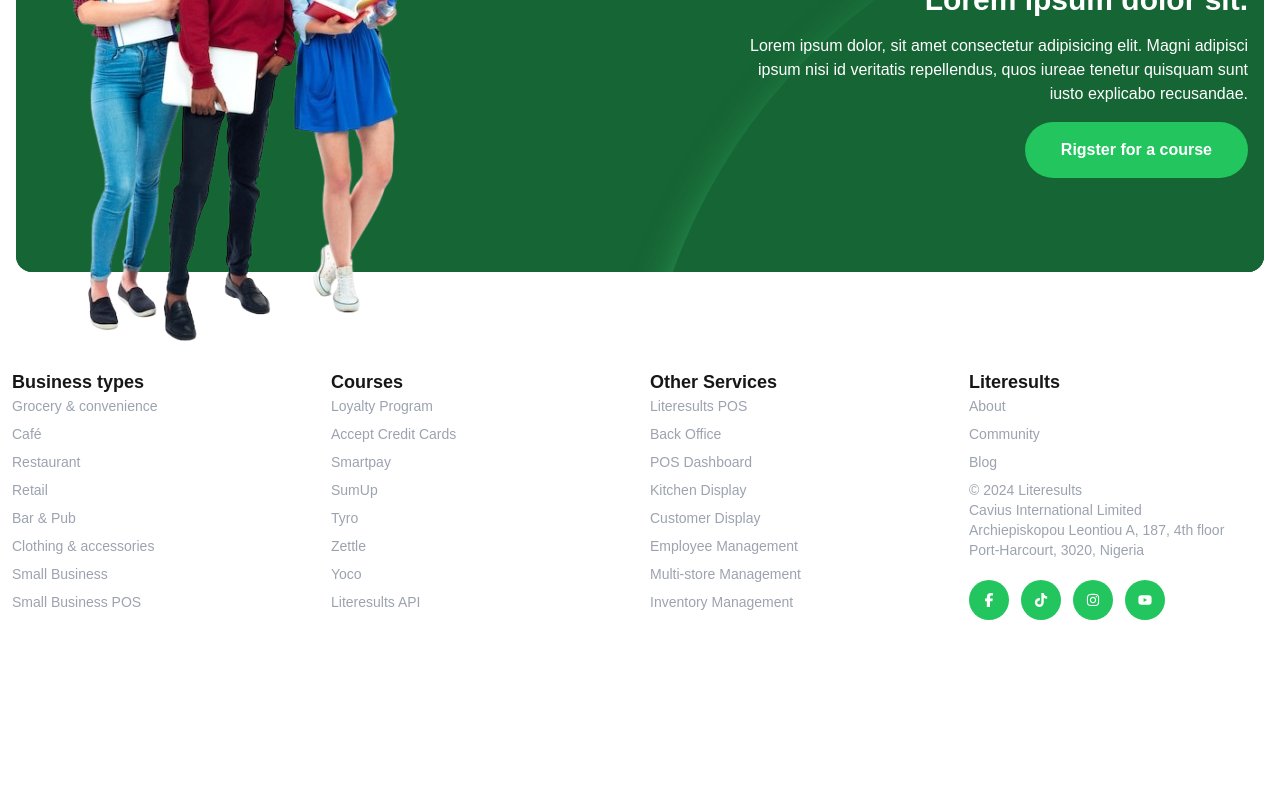
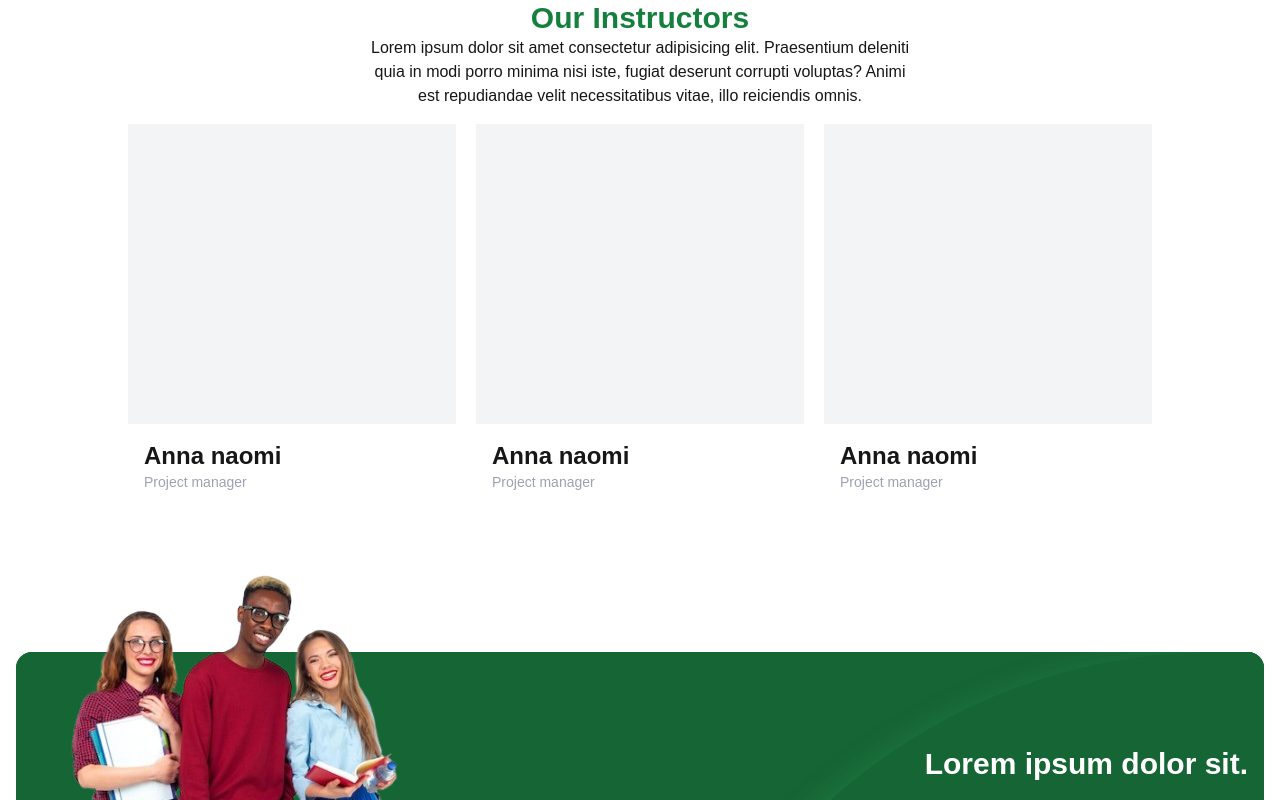
Before and after one commit to ebuberoderick/literesultsapp, a Next.js app: page / in a window 1280 px wide. Shown: the part 1980-2780 px from the top of the page. Before the commit the page ends 2648 px from the top, so only its background shows below. Built offline with nearby package versions, Linux system fonts and the light colour scheme.

Commit message:
added instructors

```diff
--- a/app/page.jsx
+++ b/app/page.jsx
@@ -2,6 +2,8 @@ import Image from 'next/image'
 import React from 'react'
 import { FaFacebookF, FaInstagram, FaYoutube, FaPlay, FaTiktok } from "react-icons/fa6";
 import img from "@/public/banImg.png"
+import { IoMailUnreadOutline } from "react-icons/io5";
+import { FaLinkedin } from "react-icons/fa";
 import img2 from "@/public/bannerImg.png"
 
 function page() {
@@ -84,9 +86,89 @@ function page() {
       </div>
 
 
+      <div className="py-24">
 
-
-
+        <div className="pt-12">
+          <div className="max-w-xl text-center p-4 mx-auto">
+            <div className="font-semibold text-xl text-green-700 sm:text-3xl">Our Instructors</div>
+            <div className="text-xs sm:text-base">Lorem ipsum dolor sit amet consectetur adipisicing elit. Praesentium deleniti quia in modi porro minima nisi iste, fugiat deserunt corrupti voluptas? Animi est repudiandae velit necessitatibus vitae, illo reiciendis omnis.</div>
+          </div>
+        </div>
+        <div className="grid justify-center md:grid-cols-3 max-w-5xl gap-5 mx-auto">
+          <div class="group cursor-pointer overflow-hidden relative h-96 block">
+            <div class="h-full w-full flex flex-col bg-gray-100">
+              <div class="flex-grow"></div>
+              <div class="bg-white z-30 p-4">
+                <div class="text-2xl font-bold hover:text-green-800">Anna naomi</div>
+                <div class="text-sm text-gray-400">Project manager</div>
+              </div>
+            </div>
+            <div
+              class="p-5 h-full gap-3 flex top-full group-hover: items-center justify-center w-full group-hover:top-0 group-hover:bg-opacity-30 right-0 transition-all duration-300 absolute group-hover:bg-green-800">
+              <div
+                class="border border-black hover:bg-white hover:text-green-800 rounded-full w-7 h-7 flex items-center justify-center">
+                <FaFacebookF />
+              </div>
+              <div
+                class="border border-black hover:bg-white hover:text-green-800 rounded-full w-7 h-7 flex items-center justify-center">
+                <FaInstagram />
+              </div>
+              <div
+                class="border border-black hover:bg-white hover:text-green-800 rounded-full w-7 h-7 flex items-center justify-center">
+                <FaLinkedin />
+              </div>
+            </div>
+          </div>
+          <div class="group cursor-pointer overflow-hidden relative h-96 block">
+            <div class="h-full w-full flex flex-col bg-gray-100">
+              <div class="flex-grow"></div>
+              <div class="bg-white z-30 p-4">
+                <div class="text-2xl font-bold hover:text-green-800">Anna naomi</div>
+                <div class="text-sm text-gray-400">Project manager</div>
+              </div>
+            </div>
+            <div
+              class="p-5 h-full gap-3 flex top-full group-hover: items-center justify-center w-full group-hover:top-0 group-hover:bg-opacity-30 right-0 transition-all duration-300 absolute group-hover:bg-green-800">
+              <div
+                class="border border-black hover:bg-white hover:text-green-800 rounded-full w-7 h-7 flex items-center justify-center">
+                <FaFacebookF />
+              </div>
+              <div
+                class="border border-black hover:bg-white hover:text-green-800 rounded-full w-7 h-7 flex items-center justify-center">
+                <FaInstagram />
+              </div>
+              <div
+                class="border border-black hover:bg-white hover:text-green-800 rounded-full w-7 h-7 flex items-center justify-center">
+                <FaLinkedin />
+              </div>
+            </div>
+          </div>
+          <div class="group cursor-pointer overflow-hidden relative h-96 block">
+            <div class="h-full w-full flex flex-col bg-gray-100">
+              <div class="flex-grow"></div>
+              <div class="bg-white z-30 p-4">
+                <div class="text-2xl font-bold hover:text-green-800">Anna naomi</div>
+                <div class="text-sm text-gray-400">Project manager</div>
+              </div>
+            </div>
+            <div
+              class="p-5 h-full gap-3 flex top-full group-hover: items-center justify-center w-full group-hover:top-0 group-hover:bg-opacity-30 right-0 transition-all duration-300 absolute group-hover:bg-green-800">
+              <div
+                class="border border-black hover:bg-white hover:text-green-800 rounded-full w-7 h-7 flex items-center justify-center">
+                <FaFacebookF />
+              </div>
+              <div
+                class="border border-black hover:bg-white hover:text-green-800 rounded-full w-7 h-7 flex items-center justify-center">
+                <FaInstagram />
+              </div>
+              <div
+                class="border border-black hover:bg-white hover:text-green-800 rounded-full w-7 h-7 flex items-center justify-center">
+                <FaLinkedin />
+              </div>
+            </div>
+          </div>
+        </div>
+      </div>
 
 
       <div className="max-w-7xl mx-auto py-12 px-4">
@@ -163,7 +245,7 @@ function page() {
                 <div className="w-10 cursor-pointer h-10 flex items-center justify-center text-white bg-green-500 rounded-full"><FaFacebookF /></div>
                 <div className="w-10 cursor-pointer h-10 flex items-center justify-center text-white bg-green-500 rounded-full"><FaTiktok /></div>
                 <div className="w-10 cursor-pointer h-10 flex items-center justify-center text-white bg-green-500 rounded-full"><FaInstagram /></div>
-                <div className="w-10 cursor-pointer h-10 flex items-center justify-center text-white bg-green-500 rounded-full"><FaYoutube /></div>
+                <div className="w-10 cursor-pointer h-10 flex items-center justify-center text-white bg-green-500 rounded-full"><IoMailUnreadOutline /></div>
               </div>
             </div>
           </div>
```
